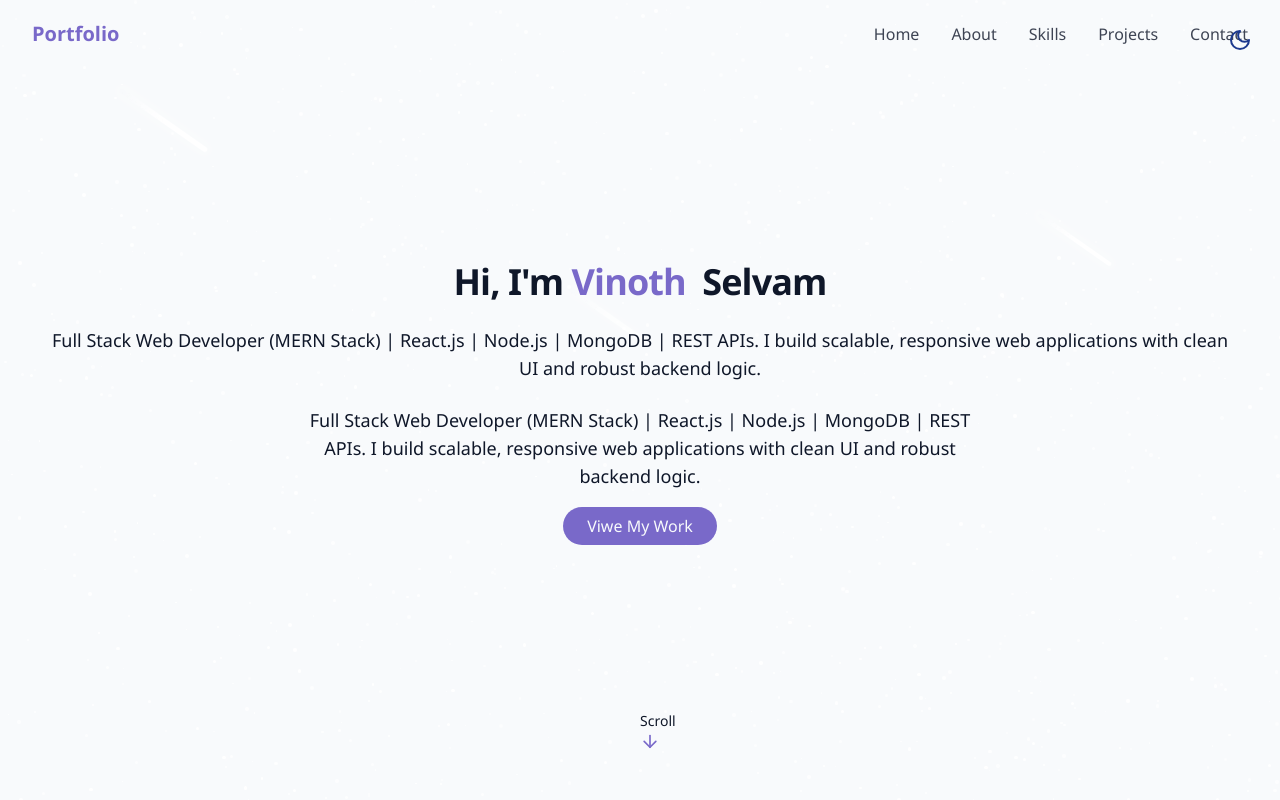
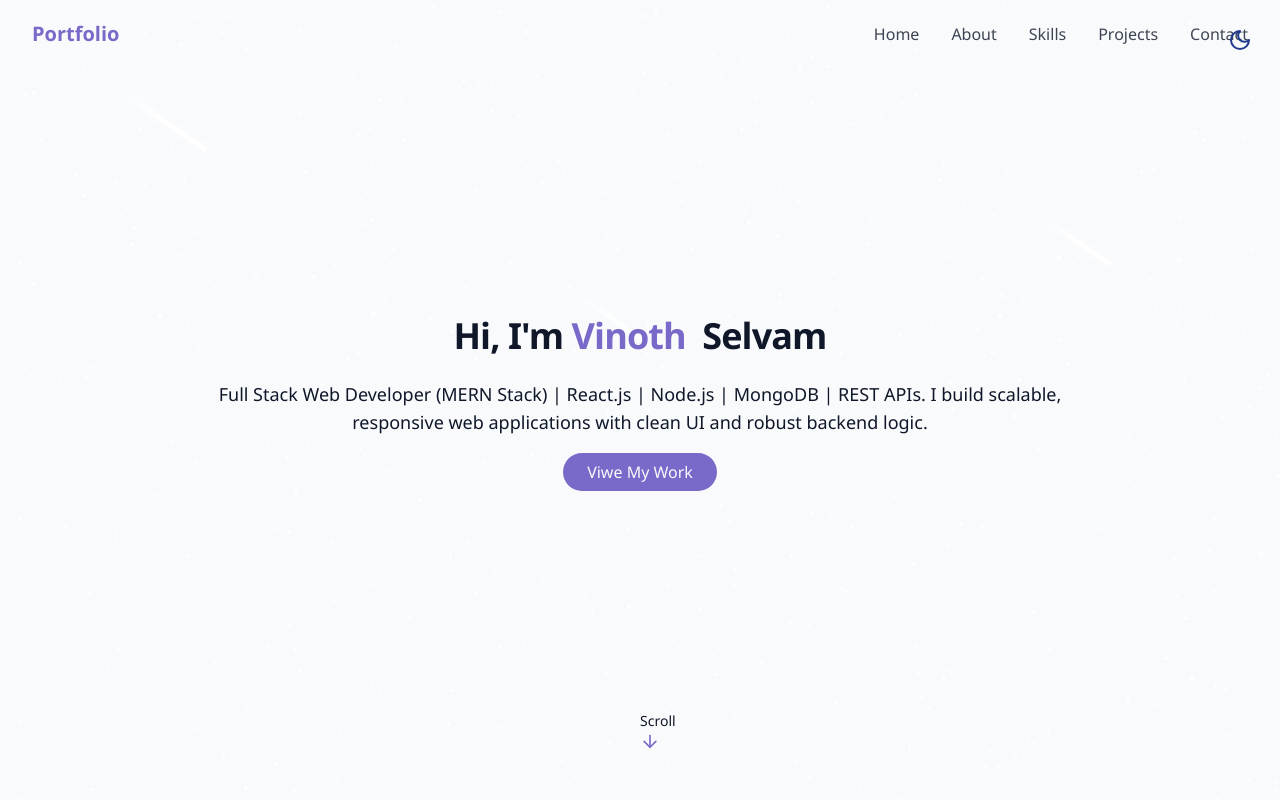
Before and after one commit to VinothSelvam17/Portfolio, a React (Vite) app: page / in a window 1280 px wide. Shown: the top 800 px of the page. Built offline with nearby package versions, Linux system fonts and the light colour scheme.

Commit message:
Update HeroSection.jsx

```diff
--- a/src/components/HeroSection.jsx
+++ b/src/components/HeroSection.jsx
@@ -13,9 +13,8 @@ export const HeroSection =() =>{
                         {" "}
                         Selvam</span>
                 </h1>
-{/*                 <p className="text-lg md-text-lg text-muted-foreground max-2-2xl mx-atuo opacity-0 animate-fade-in-delay-3">I completed my Bachelor's degree in Computer Applications (BCA), and I’m currently pursuing my MCA—I've completed one year so far.</p> */}
-<p className="text-lg md-text-lg text-muted-foreground max-2-2xl mx-atuo opacity-0 animate-fade-in-delay-3">Full Stack Web Developer (MERN Stack) | React.js | Node.js | MongoDB | REST APIs. I build scalable, responsive web applications with clean UI and robust backend logic.</p>
-                <p className="text-lg md:text-lg text-muted-foreground max-w-2xl mx-auto animate-fade-in-delay-3">
+{/* <p className="text-lg md-text-lg text-muted-foreground max-2-2xl mx-atuo opacity-0 animate-fade-in-delay-3">Full Stack Web Developer (MERN Stack) | React.js | Node.js | MongoDB | REST APIs. I build scalable, responsive web applications with clean UI and robust backend logic.</p> */}
+                <p className="text-lg md:text-lg text-muted-foreground max-w-4xl mx-auto animate-fade-in-delay-3">
   Full Stack Web Developer (MERN Stack) | React.js | Node.js | MongoDB | REST APIs.
   I build scalable, responsive web applications with clean UI and robust backend logic.
 </p>
```
